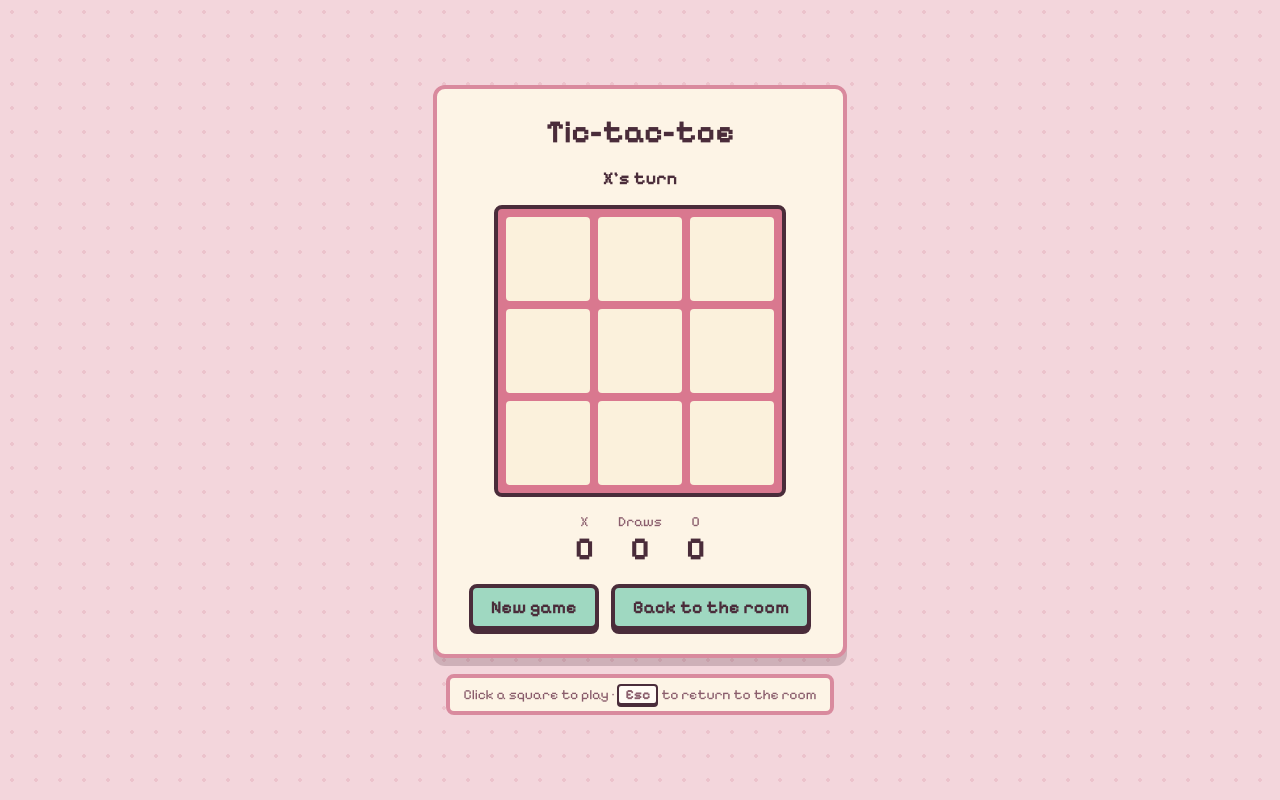
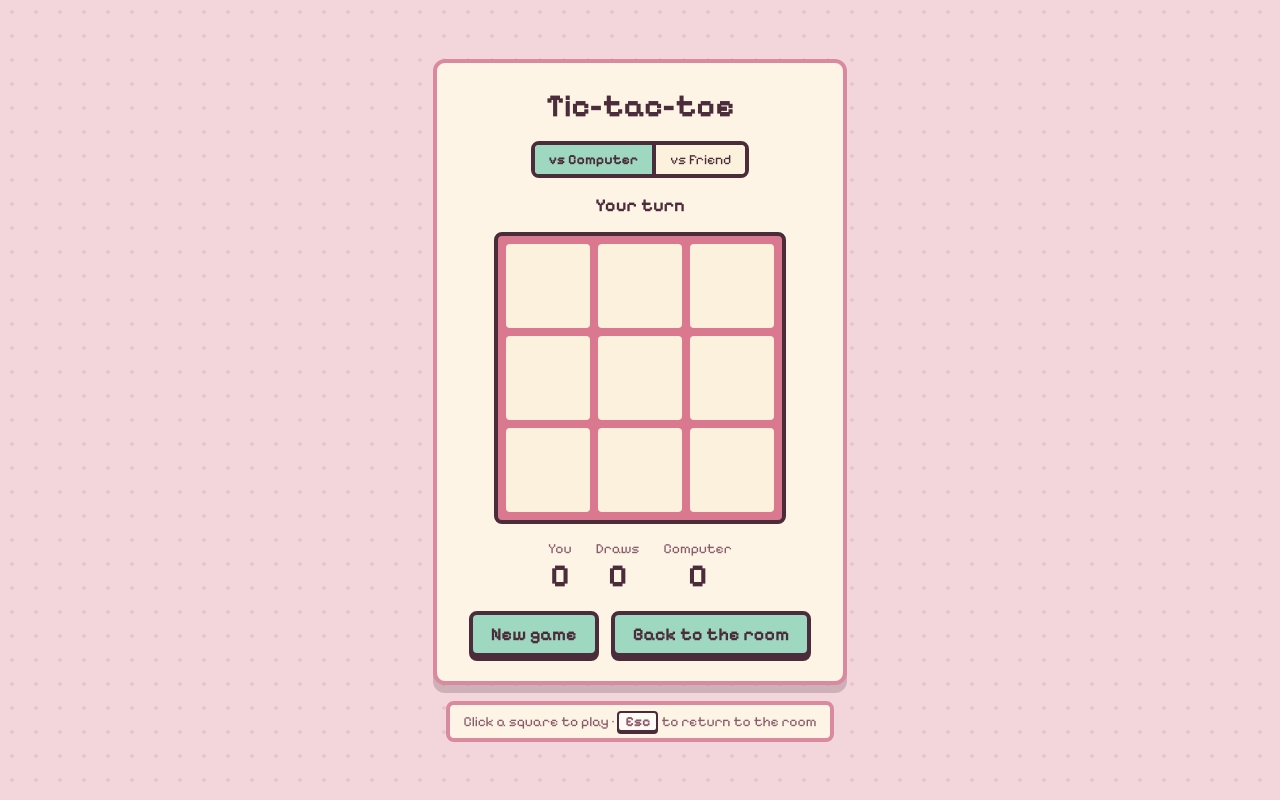
Before and after one commit to bergumguro-prog/Game, a Flask app: page /games/tictactoe/ in a window 1280 px wide. Run offline with Flask 3, Linux system fonts and the light colour scheme.

Commit message:
Let you play tic-tac-toe against the computer or a friend

```diff
--- a/games/tictactoe/routes.py
+++ b/games/tictactoe/routes.py
@@ -5,7 +5,10 @@ game works with plain HTML forms and no JavaScript:
 
     GET  /games/tictactoe/       show the board
     POST /games/tictactoe/move   take a square (form field "cell")
-    POST /games/tictactoe/new    start a new game
+    POST /games/tictactoe/new    start a new game (form field "mode")
+
+Two modes: "computer" (you are X, the computer is O) and "friend"
+(two people take turns on the same computer).
 """
 from flask import redirect, render_template, request, session, url_for
 
@@ -14,6 +17,7 @@ from games.tictactoe import logic, pieces  # noqa: F401  (pieces registers the X
 from room import sprites
 
 SESSION_KEY = "tictactoe"
+MODES = ("computer", "friend")
 
 
 def load_state():
@@ -22,8 +26,10 @@ def load_state():
     if not logic.is_valid_board(board):
         board = logic.EMPTY_BOARD
     score = state.get("score") or {}
+    mode = state.get("mode") if state.get("mode") in MODES else "computer"
     return {
         "board": board,
+        "mode": mode,
         "score": {k: int(score.get(k, 0)) for k in (logic.X, logic.O, "draw")},
     }
 
@@ -41,13 +47,23 @@ def record_result(state):
         state["score"]["draw"] += 1
 
 
-def status_text(board):
+def status_text(board, mode):
     win = logic.winner(board)
+    if logic.is_draw(board):
+        return "It's a draw!"
+    if mode == "computer":
+        if win:
+            return "You win!" if win == logic.X else "The computer wins!"
+        return "Your turn"
     if win:
         return f"{win} wins!"
-    if logic.is_draw(board):
-        return "It's a draw!"
     return f"{logic.current_player(board)}'s turn"
+
+
+def score_labels(mode):
+    if mode == "computer":
+        return {logic.X: "You", logic.O: "Computer"}
+    return {logic.X: "X", logic.O: "O"}
 
 
 class TicTacToe(MiniGame):
@@ -74,9 +90,11 @@ class TicTacToe(MiniGame):
                 "tictactoe.html",
                 game=self,
                 cells=cells,
-                status=status_text(board),
+                status=status_text(board, state["mode"]),
                 over=logic.is_over(board),
                 score=state["score"],
+                labels=score_labels(state["mode"]),
+                mode=state["mode"],
                 x_svg=sprites.render("tictactoe-x"),
                 o_svg=sprites.render("tictactoe-o"),
             )
@@ -90,6 +108,11 @@ class TicTacToe(MiniGame):
             except ValueError:
                 pass  # ignore illegal or garbled moves
             else:
+                # The computer answers right away (it always plays O).
+                board = state["board"]
+                if state["mode"] == "computer" and logic.current_player(board) == logic.O \
+                        and not logic.is_over(board):
+                    state["board"] = logic.play(board, logic.computer_move(board))
                 if logic.is_over(state["board"]):
                     record_result(state)
             save_state(state)
@@ -98,6 +121,13 @@ class TicTacToe(MiniGame):
         @bp.route("/new", methods=["POST"])
         def new_game():
             state = load_state()
+            mode = request.form.get("mode", state["mode"])
+            if mode not in MODES:
+                mode = state["mode"]
+            if mode != state["mode"]:
+                # switching opponent starts the score over
+                state["score"] = {logic.X: 0, logic.O: 0, "draw": 0}
+            state["mode"] = mode
             state["board"] = logic.EMPTY_BOARD
             save_state(state)
             return redirect(url_for(".index"))
--- a/games/tictactoe/static/tictactoe.css
+++ b/games/tictactoe/static/tictactoe.css
@@ -76,3 +76,32 @@
 .ttt-actions form {
   margin: 0;
 }
+
+/* "vs Computer / vs Friend" switch */
+.ttt-modes {
+  display: flex;
+  margin: 0;
+  border: 4px solid var(--px-outline);
+  border-radius: 8px;
+  overflow: hidden;
+}
+.ttt-mode {
+  padding: 6px 14px;
+  background: var(--px-cream);
+  border: none;
+  color: var(--px-outline);
+  font: inherit;
+  font-size: var(--font-size-small);
+  cursor: pointer;
+}
+.ttt-mode + .ttt-mode {
+  border-left: 4px solid var(--px-outline);
+}
+.ttt-mode:hover {
+  background: var(--px-pink-light);
+}
+.ttt-mode-active,
+.ttt-mode-active:hover {
+  background: var(--px-mint);
+  font-weight: 700;
+}
--- a/games/tictactoe/templates/tictactoe.html
+++ b/games/tictactoe/templates/tictactoe.html
@@ -10,6 +10,13 @@
 <main class="scene">
   <section class="panel">
     <h1 class="panel-title">Tic-tac-toe</h1>
+
+    <form class="ttt-modes" method="post" action="{{ url_for('tictactoe.new_game') }}">
+      <button class="ttt-mode{% if mode == 'computer' %} ttt-mode-active{% endif %}"
+              type="submit" name="mode" value="computer">vs Computer</button>
+      <button class="ttt-mode{% if mode == 'friend' %} ttt-mode-active{% endif %}"
+              type="submit" name="mode" value="friend">vs Friend</button>
+    </form>
     <p class="ttt-status{% if over %} ttt-status-over{% endif %}">{{ status }}</p>
 
     <form class="ttt-board" method="post" action="{{ url_for('tictactoe.move') }}">
@@ -24,9 +31,9 @@
     </form>
 
     <dl class="ttt-score">
-      <div><dt>X</dt><dd>{{ score.X }}</dd></div>
+      <div><dt>{{ labels.X }}</dt><dd>{{ score.X }}</dd></div>
       <div><dt>Draws</dt><dd>{{ score.draw }}</dd></div>
-      <div><dt>O</dt><dd>{{ score.O }}</dd></div>
+      <div><dt>{{ labels.O }}</dt><dd>{{ score.O }}</dd></div>
     </dl>
 
     <div class="ttt-actions">
```
